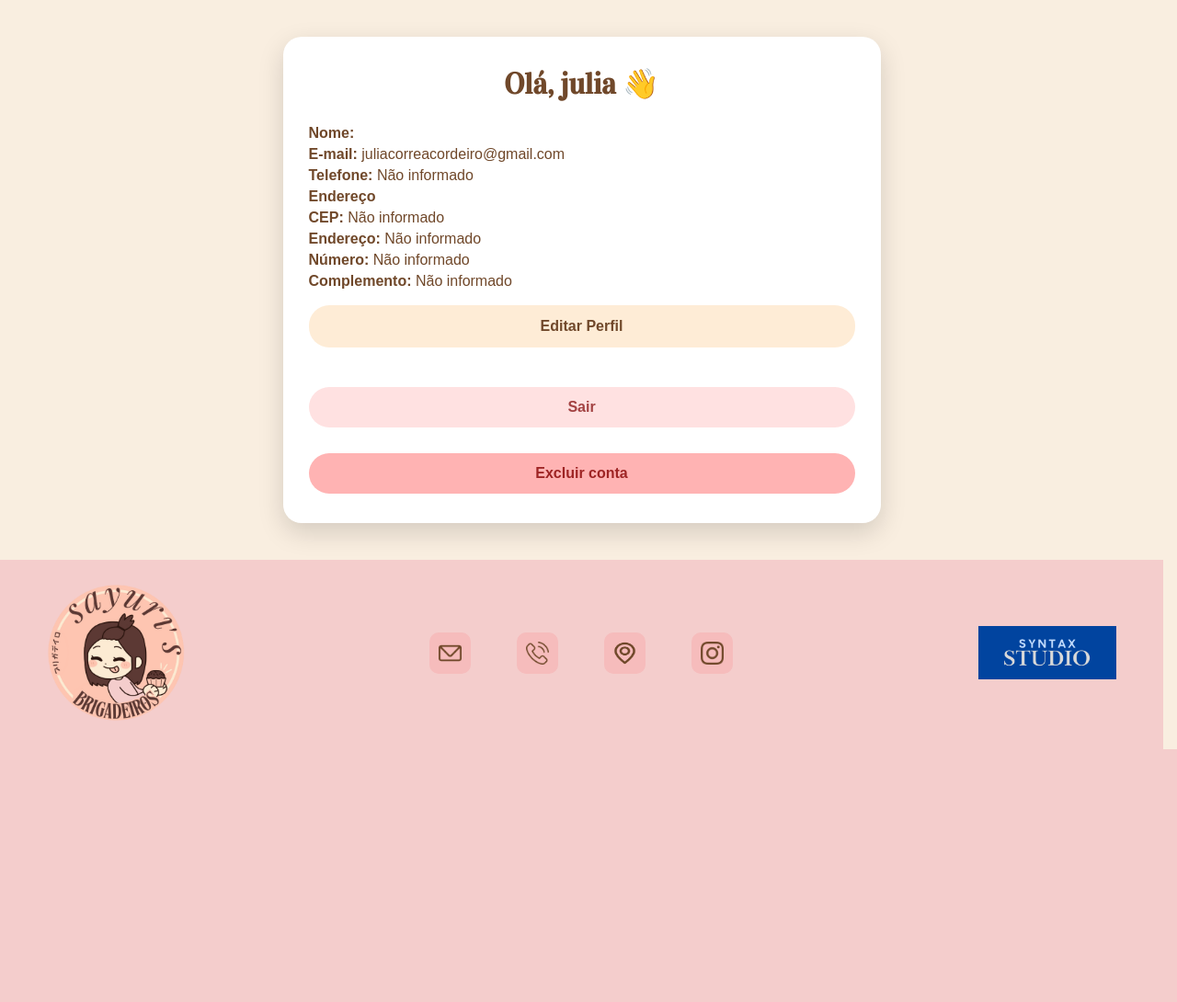
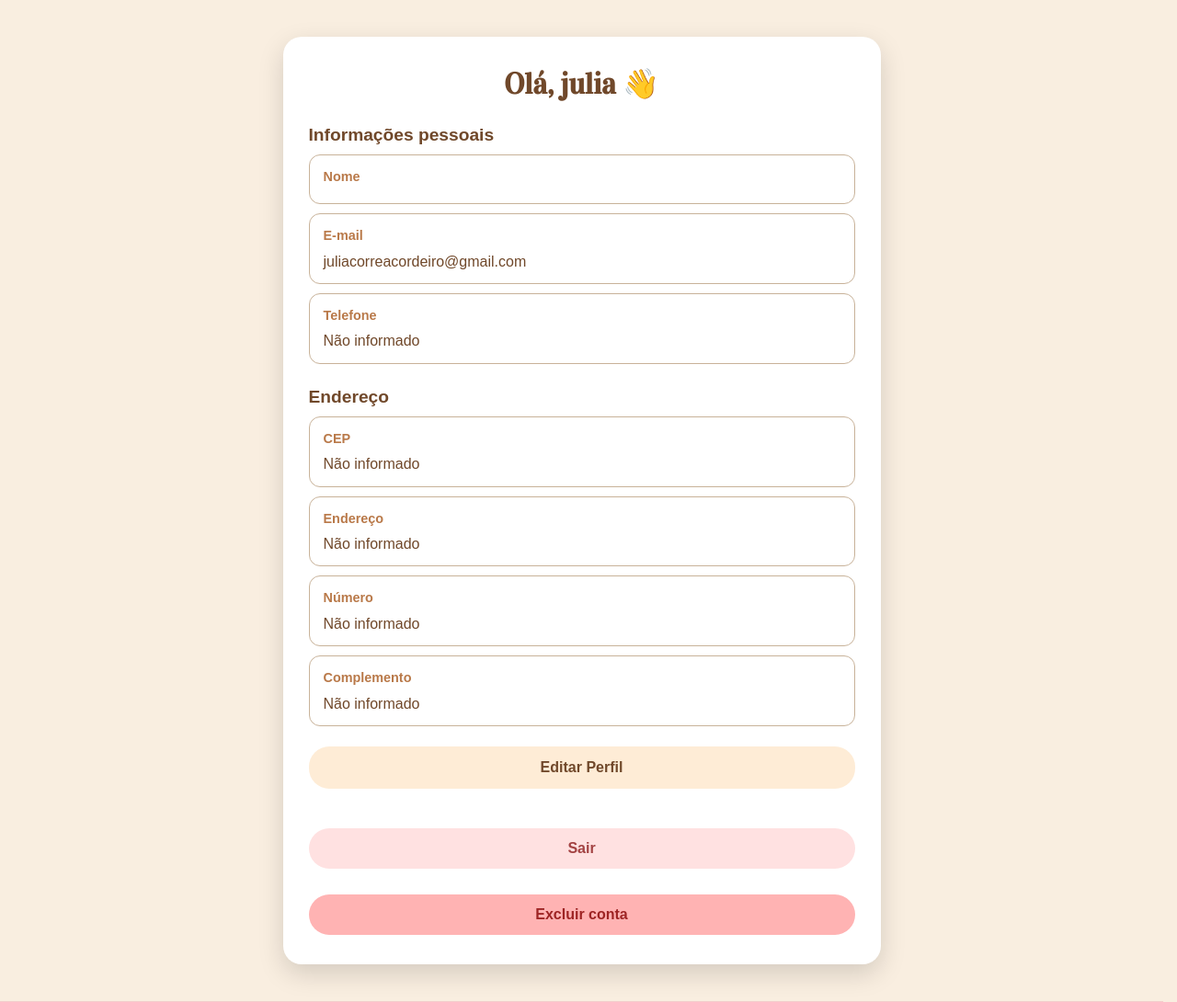
Before and after one commit to Jujs2525/brigadeiria, a Django app: page /perfil/ in a window 1280 px wide. Shown: the part 209-1299 px from the top of the page at 92% size. Before the commit the page ends 1024 px from the top, so only its background shows below. Run offline with Django 5.2, Linux system fonts and the light colour scheme; a user stored in the database is signed in; data comes from the database, SQL or seed files in the repository; both versions use the stored data as it was after the commit; some web fonts are replaced.

Commit message:
Projeto Atualizado - 26/11/2025

```diff
--- a/brigadeiria/produtos/static/CSS/perfil.css
+++ b/brigadeiria/produtos/static/CSS/perfil.css
@@ -12,7 +12,7 @@
   padding: 35px 28px;
   box-shadow: 0 8px 25px rgba(0,0,0,0.12);
   animation: fadeIn 0.3s ease;
-  margin-top: 250px;
+  margin-top: 150px;
 }
 
 /* Animação */
--- a/brigadeiria/produtos/static/CSS/perfil_logado.css
+++ b/brigadeiria/produtos/static/CSS/perfil_logado.css
@@ -17,7 +17,9 @@
     to { opacity: 1; transform: translateY(0); }
 }
 
-/* TÍTULO */
+/* ======================================
+   TÍTULO
+====================================== */
 .perfil-titulo {
     text-align: center;
     color: #70482A;
@@ -27,32 +29,55 @@
     font-family: 'Vidaloka', serif;
 }
 
-/* MODO DE VISUALIZAÇÃO & EDIÇÃO */
-#viewMode p,
-#editMode p {
-    margin: 5px 0;
-    color: #70482A;
-    font-size: 1rem;
+/* ======================================
+   VIEW MODE (EXIBIÇÃO)
+====================================== */
+#viewMode {
+    display: flex;
+    flex-direction: column;
+    gap: 12px;
 }
 
-.end {
-    font-weight: bold;
+/* Títulos das seções (Informações pessoais / Endereço) */
+.view-separator {
     font-size: 1.2rem;
-    margin-top: 18px;
+    font-weight: 700;
+    color: #70482A;
+    margin: 25px 0 10px 0;
+}
+
+/* CAIXA DE EXIBIÇÃO – IDÊNTICA AO EDIT MODE */
+.view-field {
+    width: 100%;
+    background: #fff;
+    border: 1.5px solid #c8b299;
+    border-radius: 12px;
+
+    padding: 12px 15px !important;
+    margin: 10px 0 !important;
+
+    font-size: 1rem;
+    color: #70482A;
+    line-height: 1.4rem;
+}
+
+.view-field label {
+    display: block;
+    margin-bottom: 6px;
+    font-size: 0.9rem;
+    font-weight: 700;
     color: #b97949;
 }
 
-/*
-    AQUI ESTÁ A CORREÇÃO:
-    REMOVIDO display:none!important
-*/
+/* ======================================
+   EDIT MODE (FORMULÁRIO)
+====================================== */
 #editMode {
-    display: none; /* sem important */
+    display: none;
     flex-direction: column;
     width: 100%;
 }
 
-/* INPUTS */
 #editMode input {
     width: 100%;
     padding: 12px 15px;
@@ -70,7 +95,9 @@
     box-shadow: 0 0 0 2px rgba(185,121,73,0.25);
 }
 
-/* BOTÕES PRINCIPAIS */
+/* ======================================
+   BOTÕES
+====================================== */
 .btn-editar,
 .btn-salvar,
 .btn-cancelar {
@@ -83,6 +110,7 @@
     transition: 0.2s;
 }
 
+/* Botão editar */
 .btn-editar {
     background: #FEECD6;
     color: #70482A;
@@ -91,6 +119,7 @@
     background: #f7dfc5;
 }
 
+/* Botão salvar */
 .btn-salvar {
     background: #b97949;
     color: #fff;
@@ -99,6 +128,7 @@
     background: #a56b3f;
 }
 
+/* Botão cancelar */
 .btn-cancelar {
     background: transparent;
     border: 2px solid #bb4f4f;
@@ -109,6 +139,9 @@
     color: #fff;
 }
 
+/* ======================================
+   AÇÕES (LOGOUT / DELETE)
+====================================== */
 .perfil-acoes {
     margin-top: 25px;
     display: flex;
--- a/brigadeiria/produtos/templates/blank.html
+++ b/brigadeiria/produtos/templates/blank.html
@@ -1,14 +1,20 @@
 <!DOCTYPE html>
 <html lang="pt-BR">
 <head>
+    {% load static %}
     <meta charset="UTF-8">
     <meta name="viewport" content="width=device-width, initial-scale=1.0">
+
     <title>{% block title %}{% endblock %}</title>
+
+    <!-- CSS de alertas -->
+    <link rel="stylesheet" href="{% static 'CSS/alerta.css' %}">
 
     {% block head %}{% endblock %}
 </head>
 
 <body style="background:#f9eee0; font-family: 'Voces', sans-serif;">
     {% block content %}{% endblock %}
+
 </body>
 </html>
--- a/brigadeiria/produtos/templates/perfil.html
+++ b/brigadeiria/produtos/templates/perfil.html
@@ -7,6 +7,7 @@
 <link href="https://fonts.googleapis.com/css2?family=Material+Symbols+Outlined:wght@400" rel="stylesheet">
 <link rel="stylesheet" href="{% static 'CSS/base.css' %}">
 <link rel="stylesheet" href="{% static 'CSS/perfil.css' %}">
+
 {% if user.is_authenticated %}
     <link rel="stylesheet" href="{% static 'CSS/perfil_logado.css' %}">
     <link rel="stylesheet" href="{% static 'CSS/search.css' %}">
@@ -19,6 +20,7 @@
 {% endblock %}
 
 {% block content %}
+
 {% if user.is_authenticated %}
 <!-- ================= HEADER ================= -->
 <header class="main-header">
@@ -26,6 +28,7 @@
         <a href="{% url 'index' %}" class="brand">
             <img src="{% static 'src/TCC.png' %}" alt="Logo Sayuri's Brigadeiros" class="fotologo">
         </a>
+
         <div class="search-wrapper">
             <div class="search" id="search">
                 <label for="searchInput">
@@ -35,8 +38,10 @@
             </div>
             <div class="results-box" id="resultsBox"></div>
         </div>
+
         <img src="{% static 'src/ICONS.png' %}" alt="Brigadeiro" class="brigadeiro">
     </div>
+
     <nav class="menu-opcoes">
         <ul class="container nav-list">
             <li><a href="{% url 'index' %}">PÁGINA INICIAL</a></li>
@@ -51,6 +56,7 @@
 
 <!-- ================= CONTAINER CENTRAL ================= -->
 <main class="perfil-wrapper">
+
     {% if messages %}
     <div class="msg-container">
         {% for message in messages %}
@@ -66,16 +72,49 @@
 
         <!-- MODO VISUALIZAÇÃO -->
         <div id="viewMode">
-            <p><strong>Nome:</strong> {{ user.first_name }}</p>
-            <p><strong>E-mail:</strong> {{ user.email }}</p>
-            <p><strong>Telefone:</strong> {{ user.perfil.telefone|default:"Não informado" }}</p>
-            <p class="end">Endereço</p>
-            <p><strong>CEP:</strong> {{ user.perfil.cep|default:"Não informado" }}</p>
-            <p><strong>Endereço:</strong> {{ user.perfil.endereco|default:"Não informado" }}</p>
-            <p><strong>Número:</strong> {{ user.perfil.numero|default:"Não informado" }}</p>
-            <p><strong>Complemento:</strong> {{ user.perfil.complemento|default:"Não informado" }}</p>
+
+            <p class="view-separator">Informações pessoais</p>
+
+            <div class="view-field">
+                <label>Nome</label>
+                {{ user.first_name }}
+            </div>
+
+            <div class="view-field">
+                <label>E-mail</label>
+                {{ user.email }}
+            </div>
+
+            <div class="view-field">
+                <label>Telefone</label>
+                {{ user.perfil.telefone|default:"Não informado" }}
+            </div>
+
+            <p class="view-separator">Endereço</p>
+
+            <div class="view-field">
+                <label>CEP</label>
+                {{ user.perfil.cep|default:"Não informado" }}
+            </div>
+
+            <div class="view-field">
+                <label>Endereço</label>
+                {{ user.perfil.endereco|default:"Não informado" }}
+            </div>
+
+            <div class="view-field">
+                <label>Número</label>
+                {{ user.perfil.numero|default:"Não informado" }}
+            </div>
+
+            <div class="view-field">
+                <label>Complemento</label>
+                {{ user.perfil.complemento|default:"Não informado" }}
+            </div>
+
             <button class="btn-editar" id="btnEditarPerfil">Editar Perfil</button>
         </div>
+
 
         <!-- MODO EDIÇÃO -->
         <form id="editMode" class="editar-form" action="{% url 'atualizar_perfil' %}" method="POST" style="display:none;">
@@ -84,20 +123,21 @@
             <input type="text" name="nomeEdit" value="{{ user.first_name }}" placeholder="Nome completo" required>
             <input type="email" name="emailEdit" value="{{ user.email }}" placeholder="E-mail" required>
             <input type="tel" name="telefoneEdit" value="{{ user.perfil.telefone }}" placeholder="Telefone">
+
             <p class="end">Endereço</p>
             <input type="text" id="cepEdit" name="cepEdit" value="{{ user.perfil.cep }}" placeholder="CEP">
             <input type="text" id="enderecoEdit" name="enderecoEdit" value="{{ user.perfil.endereco }}" placeholder="Endereço">
             <input type="number" id="numberEdit" name="numeroEdit" value="{{ user.perfil.numero }}" placeholder="Número">
             <input type="text" name="complementoEdit" value="{{ user.perfil.complemento }}" placeholder="Complemento">
+
             <button type="submit" class="btn-salvar">Salvar</button>
             <button type="button" id="btnCancelarEdicao" class="btn-cancelar">Cancelar</button>
         </form>
 
         <div class="perfil-acoes">
-            <button id="logoutBtn" href="{% url 'sair' %}" class="logout-btn">Sair</button>
+            <button id="logoutBtn" class="logout-btn">Sair</button>
             <button id="deleteAccountBtn" class="delete-btn">Excluir conta</button>
         </div>
-
     </section>
 
     <!-- MODAL LOGOUT -->
@@ -126,25 +166,29 @@
     </div>
 
     {% else %}
-    <!-- CONTAINER LOGIN & CADASTRO -->
+    <!-- ======== TELA DE LOGIN / CADASTRO ======== -->
 
     <script>
-        // Usuário entrando na tela de login → limpa carrinho local
         localStorage.removeItem("cart");
     </script>
 
     <div class="perfil-container-login">
+
         <!-- LOGIN -->
         <section class="box-login ativo" id="loginSection">
             <div class="form-content">
                 <h3 class="titulo-login">Login</h3>
                 <img src="{% static 'src/perfilicon.png' %}" class="icon-profile">
+
                 <form action="{% url 'logar' %}" method="POST">
                     {% csrf_token %}
                     <input type="email" name="email" placeholder="E-mail" required>
                     <input type="password" name="senha" placeholder="Senha" required>
                     <button type="submit">Entrar</button>
-                    <p class="texto-mudar">Não tem conta? <a href="#" id="btnToRegister">Cadastre-se</a></p>
+
+                    <p class="texto-mudar">Não tem conta?
+                        <a href="#" id="btnToRegister">Cadastre-se</a>
+                    </p>
                 </form>
             </div>
         </section>
@@ -154,6 +198,7 @@
             <div class="form-content">
                 <h3 class="titulo-register">Cadastre-se</h3>
                 <img src="{% static 'src/perfilicon.png' %}" class="icon-profile">
+
                 <form action="{% url 'registrar' %}" method="POST">
                     {% csrf_token %}
                     <input type="text" name="nome" placeholder="Nome completo" required>
@@ -161,16 +206,22 @@
                     <input type="tel" name="telefone" placeholder="Telefone" required>
                     <input type="password" name="senha" placeholder="Senha" required>
                     <input type="password" name="confirmarSenha" placeholder="Confirmar senha" required>
+
                     <p class="end">Endereço</p>
                     <input type="text" id="cep" name="cep" placeholder="CEP">
                     <input type="text" id="endereco" name="endereco" placeholder="Endereço">
                     <input type="number" id="numero" name="num" placeholder="Número">
                     <input type="text" name="complemento" placeholder="Complemento">
+
                     <button type="submit">Cadastrar</button>
-                    <p class="texto-mudar">Já tem conta? <a href="#" id="btnToLogin">Login</a></p>
+
+                    <p class="texto-mudar">Já tem conta?
+                        <a href="#" id="btnToLogin">Login</a>
+                    </p>
                 </form>
             </div>
         </section>
+
     </div>
     {% endif %}
 </main>
@@ -181,12 +232,14 @@
         <div class="footer-logo-esquerda">
             <img src="{% static 'src/TCC.png' %}" class="fotologo1">
         </div>
+
         <div class="redesSociais">
             <a href="mailto:sayurimo@gmail.com?subject=Contato"><img src="{% static 'src/e-mail.png' %}" class="icones"></a>
             <a href="tel:+5515981453091"><img src="{% static 'src/chamada-telefonica.png' %}" class="icones"></a>
             <a href="https://www.google.com/maps/search/?api=1&query=Rua+Alice+Garcia+da+Silva,+380"><img src="{% static 'src/localizacao.png' %}" class="icones"></a>
             <a href="https://www.instagram.com/sayuri_brigadeiros" target="_blank"><img src="{% static 'src/instagram.png' %}" class="icones"></a>
         </div>
+
         <div class="footer-logo-direita">
             <img src="{% static 'src/Logo Principal.png' %}" class="logo-direita">
         </div>
--- a/brigadeiria/produtos/templates/verificar_email.html
+++ b/brigadeiria/produtos/templates/verificar_email.html
@@ -5,6 +5,7 @@
   <meta charset="UTF-8">
   <title>Verificar e-mail | Sayuri’s Brigadeiros</title>
   <link rel="stylesheet" href="{% static 'CSS/verificar.css' %}">
+  <link rel="stylesheet" href="{% static 'CSS/alerta.css' %}">
 </head>
 <body>
   <main class="verificar-container">
@@ -53,5 +54,6 @@
       Não recebeu o código? <a href="{% url 'reenviar_codigo' %}?email={{ email }}">Reenviar e-mail</a>
     </p>
   </main>
+
 </body>
 </html>
```
Also changed, not shown: brigadeiria/produtos/static/CSS/alerta.css (+73 -47 lines), brigadeiria/db.sqlite3. Lines whose indentation alone changed are shown as unchanged.
